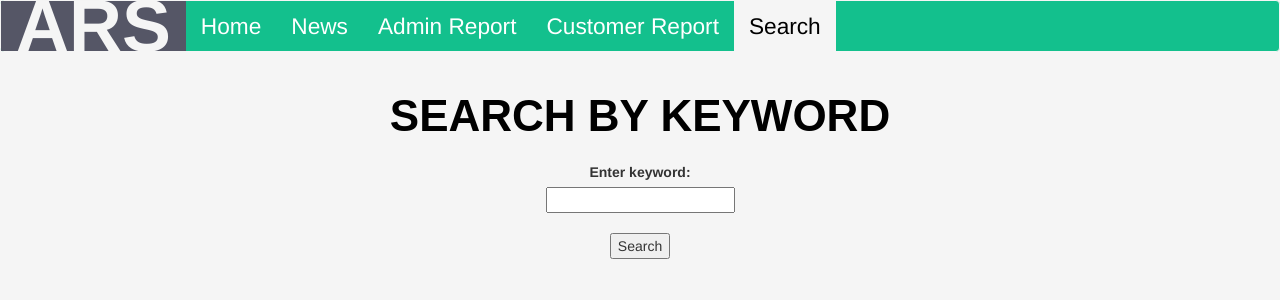
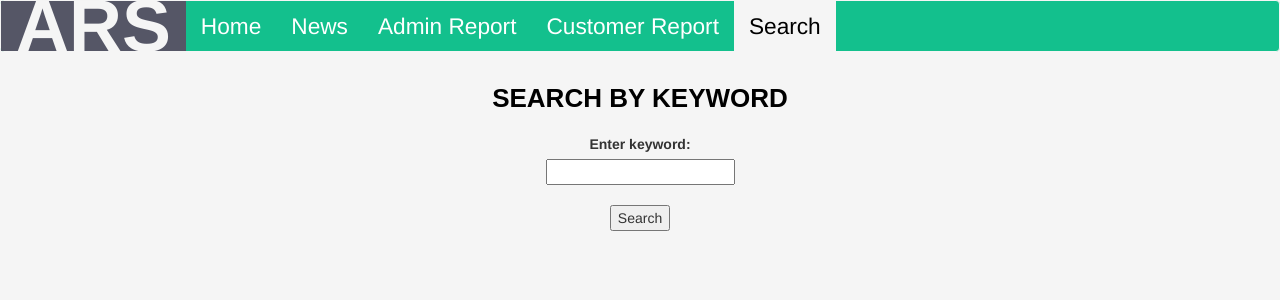
Before and after one commit to radeeb/ARS-1, a Flask app: page /search in a window 1280 px wide. Shown: the top 300 px of the page. Run offline with Flask 2, Linux system fonts and the light colour scheme; some libraries are stand-ins or nearby versions.

Commit message:
fixed css

```diff
--- a/static/css/ars_styles.css
+++ b/static/css/ars_styles.css
@@ -76,7 +76,7 @@ table#report_table {
 
 #header {
     text-align: center;
-    font-size: 44px;
+    font-size: 26px;
     line-height: 40px;
     margin: 1em 0 .6em 0;
     font-weight: bolder;
```
